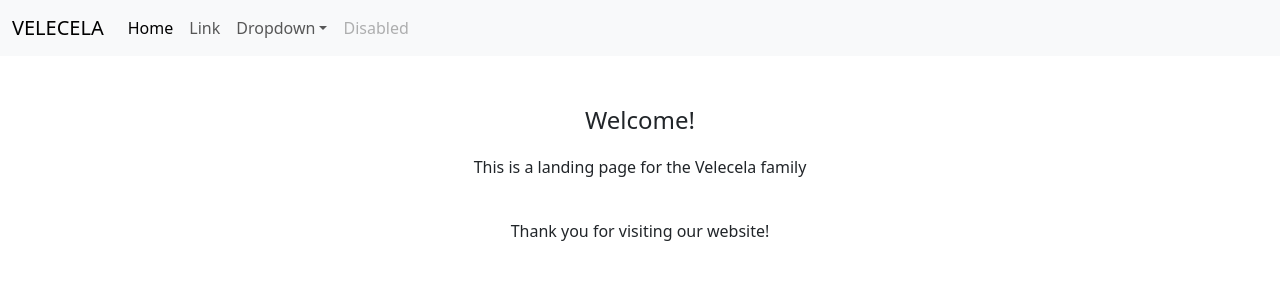
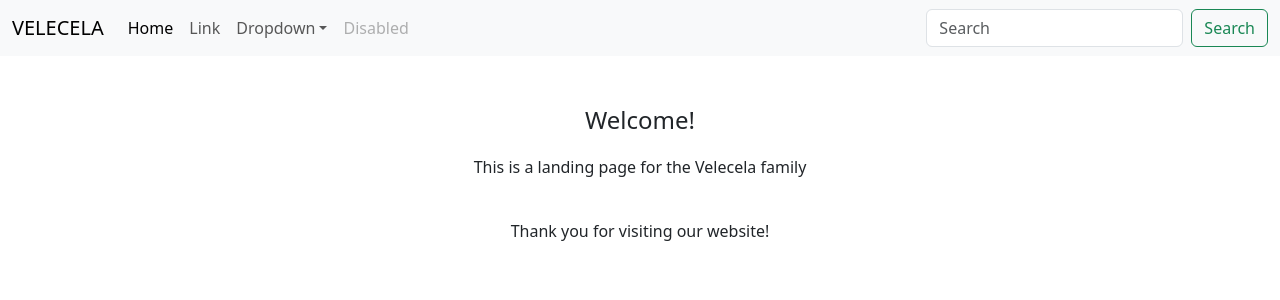
Before and after one commit to flaviovelecela/velecela-internal, a React (Create React App) app: page / in a window 1280 px wide. Shown: the top 300 px of the page. Built offline with nearby package versions, Linux system fonts and the light colour scheme.

Commit message:
GUI changes

```diff
--- a/src/Components/navigation-page/navigation.js
+++ b/src/Components/navigation-page/navigation.js
@@ -34,6 +34,10 @@
               <Link className="nav-link disabled" to="#" aria-disabled="true">Disabled</Link>
             </li>
           </ul>
+          <form className="d-flex" role="search">
+            <input className="form-control me-2" type="search" placeholder="Search" aria-label="Search" />
+            <button className="btn btn-outline-success" type="submit">Search</button>
+          </form>
         </div>
       </div>
     </nav>
```
